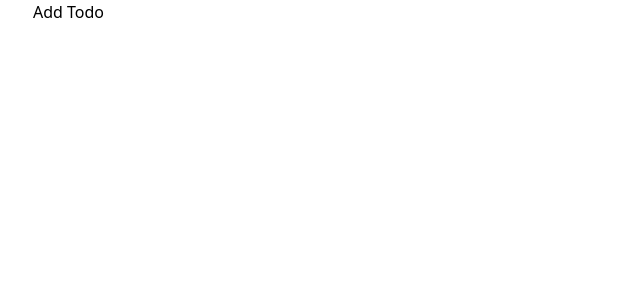
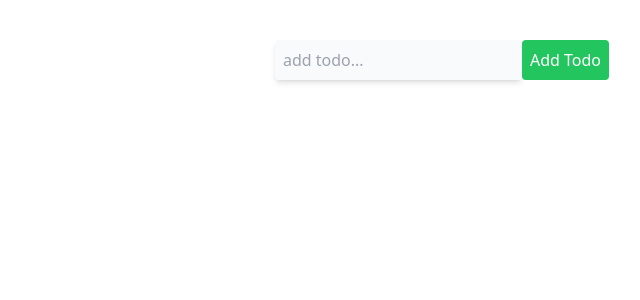
Before and after one commit to Mark-Alexis-Posadas/todo-zustand, a React (Vite) app: page / in a window 1280 px wide. Shown: the top 300 px of the page, without its empty margins (198-838 px from the left). Built offline with nearby package versions, Linux system fonts and the light colour scheme.

Commit message:
added input styles and todoitem

```diff
--- a/src/components/TodoItem.jsx
+++ b/src/components/TodoItem.jsx
@@ -3,9 +3,10 @@ export default function TodoItem({ todo }) {
   const deleteTodo = useStore((state) => state.deleteTodo);
   const toggleTodo = useStore((state) => state.toggleTodo);
   return (
-    <li className="border border-slate-300 p-2">
+    <li className="border border-slate-300 bg-slate-50 p-2">
       <input
         type="checkbox"
+        className="bg-slate-50 w-10"
         checked={todo.completed}
         onChange={() => toggleTodo(todo.id)}
       />
--- a/src/components/TodoList.jsx
+++ b/src/components/TodoList.jsx
@@ -14,21 +14,36 @@ export default function TodoList() {
 
   const handleSubmit = (e) => {
     e.preventDefault();
+    if (text.trim() === "") {
+      alert("Add title");
+      return; // Stop the function execution if the input is empty
+    }
+
     addTodo(text);
     setText("");
   };
 
   return (
-    <div>
-      <form onSubmit={handleSubmit}>
-        <input type="text" value={text} onChange={handleChange} />
-        <button type="submit">Add Todo</button>
+    <>
+      <form onSubmit={handleSubmit} className="mt-10">
+        <div className="flex items-center justify-center">
+          <input
+            className="shadow-md bg-slate-50 rounded p-2"
+            type="text"
+            placeholder="add todo..."
+            value={text}
+            onChange={handleChange}
+          />
+          <button type="submit" className="bg-green-500 rounded p-2 text-white">
+            Add Todo
+          </button>
+        </div>
       </form>
       <ul>
         {todos.map((todo) => (
           <TodoItem key={todo.id} todo={todo} />
         ))}
       </ul>
-    </div>
+    </>
   );
 }
```
